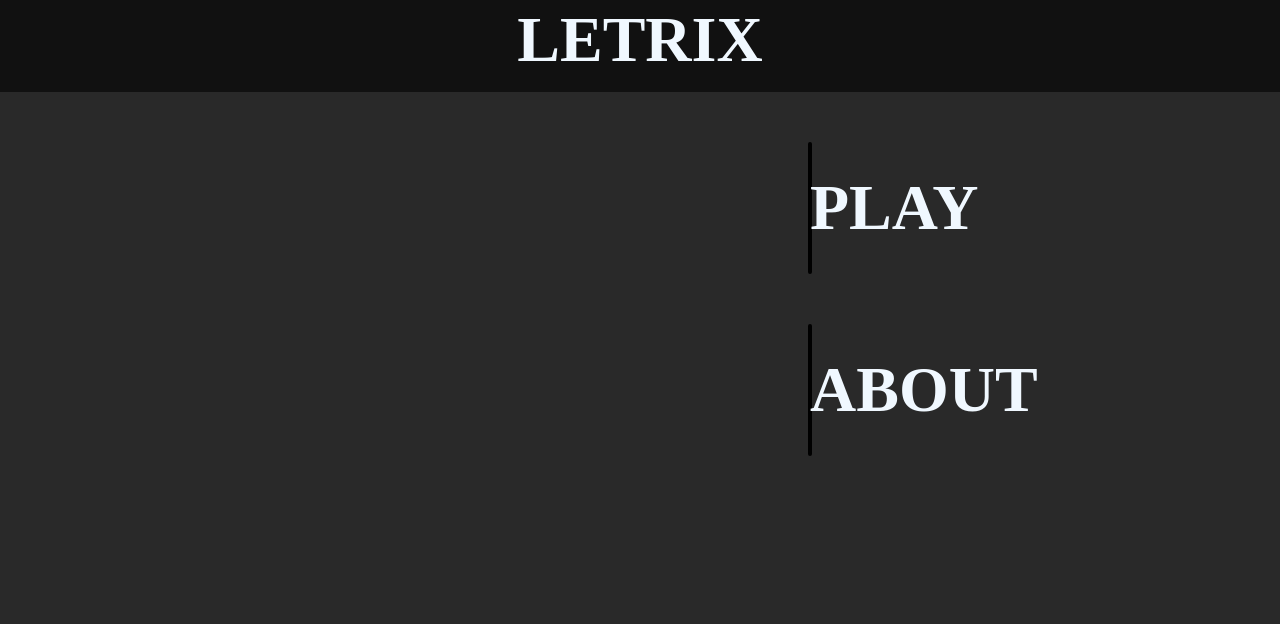
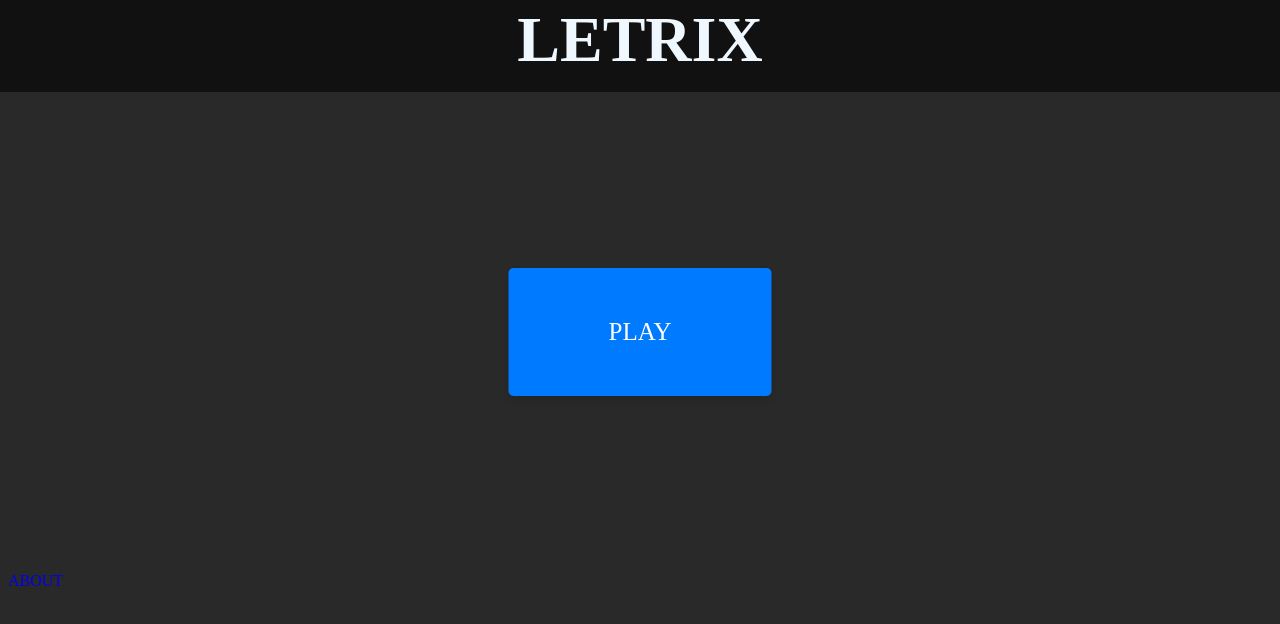
Before and after one commit to Aecio09/ProjetoUn1-TermoClone, a SvelteKit app: page / in a window 1280 px wide. Shown: the top 624 px of the page. Built offline with nearby package versions, Linux system fonts and the light colour scheme.

Commit message:
about ficou bonitin

```diff
--- a/src/routes/+page.svelte
+++ b/src/routes/+page.svelte
@@ -5,10 +5,11 @@
 
 <nav>LETRIX</nav>
 
+<div class="container">
+<a class="play" href="/Play">PLAY</a>
+</div>
 
-<a class="play" href="/Play">PLAY</a>
-
-<a class="play" href="/About">ABOUT</a>
+<a class="play2" href="/About">ABOUT</a>
 
 <body>
 
--- a/src/routes/About/+page.svelte
+++ b/src/routes/About/+page.svelte
@@ -3,9 +3,6 @@
 </script>
 
 <nav>LETRIX</nav>
-
-<div class="titulo">
-</div>
 
 <div class="alunos">
     <ul>
--- a/src/style/Paginas.css
+++ b/src/style/Paginas.css
@@ -9,39 +9,33 @@
     margin-left: -8px;
     margin-right: -8px;
 }
-.play {
-    text-align: center;
-    color: aliceblue;
-    border: 2px solid black;
-    font-size: 4em;
-    left: 0px;
-    display: block;
-    margin-left: 800px;
-    margin-right: 800px;
-    margin-top: 50px;
-    text-decoration: none;
-    font-weight: bold;
-    border-radius: 0.2em;
-    line-height: 2;
-    position: relative;
-    background-color: #111111;
-}
-.play::before {
-content: '';
-width: 0;
-height: 2px;
-border-radius: 2px;
-background-color: #fff;
-position: absolute;
-bottom: -.25rem;
-left: 50%;
-transition: width .4s, left .4s;
+/* primeira paginas e tal */
+.container {
+  position: relative;
+  width: 100%;
+  height: 60vh; /* Altura da tela inteira */
 }
 
-.play:hover::before {
-width: 100%;
-left: 0;
+.play {
+  position: absolute;
+  top: 50%;
+  left: 50%;
+  transform: translate(-50%, -50%);
+  display: inline-block;
+  padding: 50px 100px;
+  font-size: 25px;
+  color: #fff;
+  background-color: #007bff;
+  text-decoration: none;
+  border-radius: 5px;
+  box-shadow: 0 4px 6px rgba(0, 0, 0, 0.1);
+  transition: background-color 0.3s ease, transform 0.2s ease;
 }
+
+.play:hover {
+  background-color: #0056b3;
+}
+/* ---- */
 body {
     background-color: #292929;
 }
@@ -92,12 +86,28 @@
   display: flex;
   justify-content: center;
   height: 10vh; /* Altura da tela inteira */
-  margin: 50px; /* Remove margens padrão */
+  margin: -8px; /* Remove margens padrão */
   color: aliceblue;
+  font-size: 2em;
 }
 .titulo {
   display: flex;
   justify-content: center;
   height: 10vh;
-  font-size: 2em;
+  font-size: 3em;
 }
+img {
+  position: relative;
+  height: 100%;
+  display: flex;
+  justify-content: center; /* Centraliza horizontalmente */
+  align-items: flex-end; /* Alinha na parte inferior */
+}
+a img {
+  position: absolute;
+  top: 35%; /* Ajuste para a posição desejada */
+  left: 50%; /* Centraliza horizontalmente */
+  transform: translateX(-50%); /* Garante centralização perfeita */
+  max-width: 100%;
+  height: auto;
+}
```
